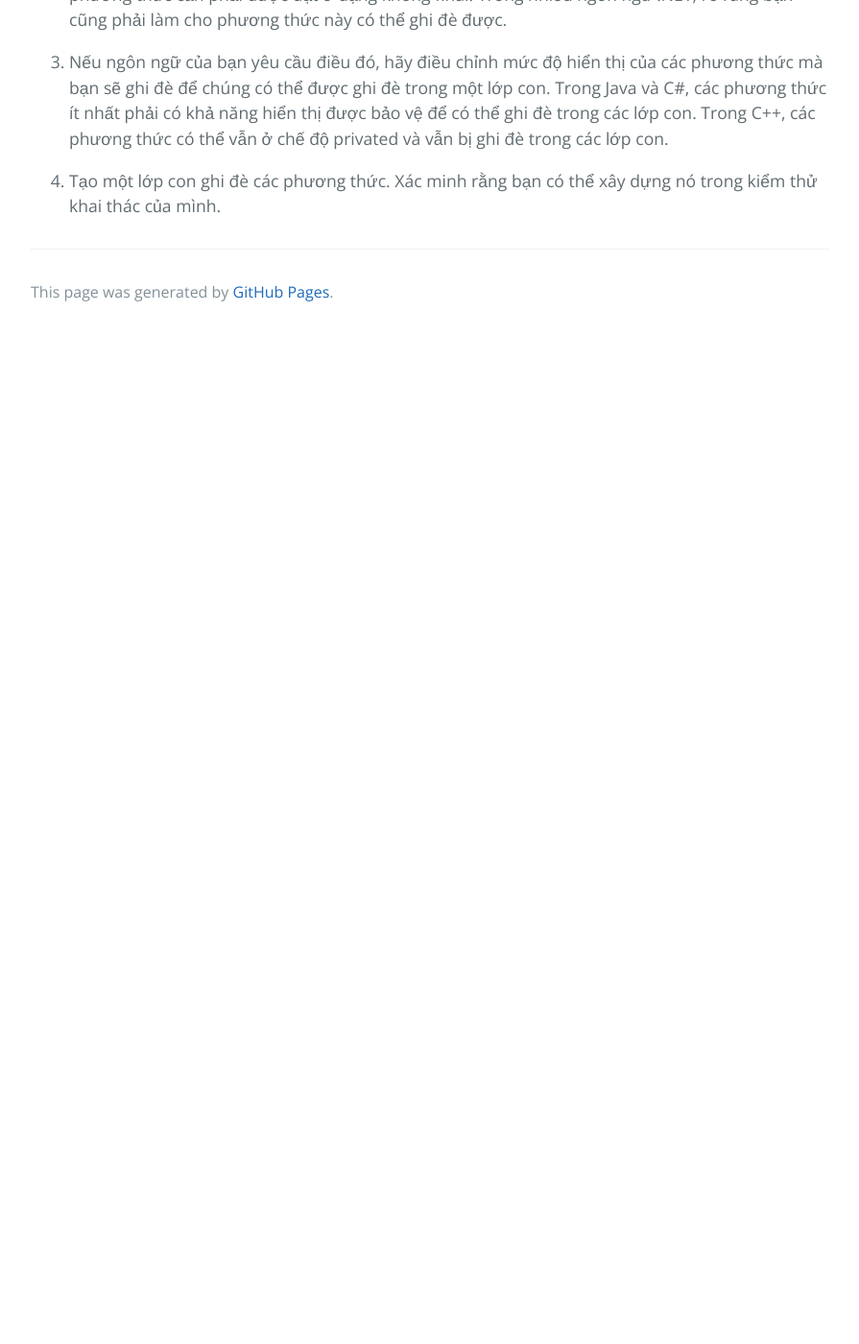
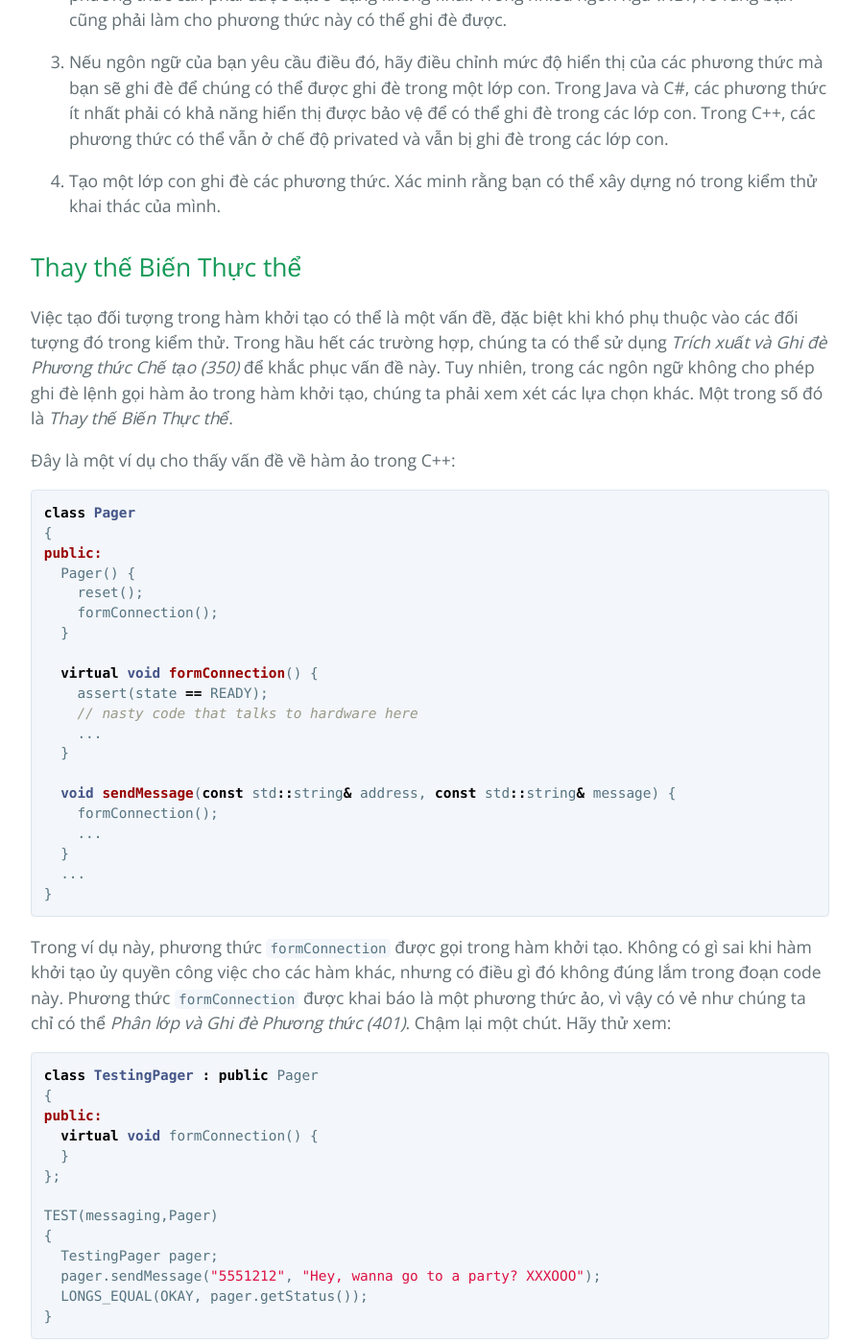
Before and after one commit to HaiBV/haibv.github.io, a Jekyll site: the page built from working-effectively-with-legacy-code/chapter-25-dependency-breaking-techniques.md, in a window 1280 px wide and 1400 px high, scrolled down 72373 px. Shown: the whole window at 96% size, without its empty margins (192-1087 px from the left). Built offline with Jekyll 4.4.1, drawn with Linux system fonts in a browser that asks for light colours; our own code applies the rules of GitHub Pages for plain Markdown files; before the commit the page ends 72721 px from its top, so only the background shows below that; some of the changed text lies outside the part shown.

Commit message:
Book - Working Efectively with Legacy Code - P3 - C25

````diff
--- a/working-effectively-with-legacy-code/chapter-25-dependency-breaking-techniques.md
+++ b/working-effectively-with-legacy-code/chapter-25-dependency-breaking-techniques.md
@@ -2346,3 +2346,82 @@
 3. Nếu ngôn ngữ của bạn yêu cầu điều đó, hãy điều chỉnh mức độ hiển thị của các phương thức mà bạn sẽ ghi đè để chúng có thể được ghi đè trong một lớp con. Trong Java và C#, các phương thức ít nhất phải có khả năng hiển thị được bảo vệ để có thể ghi đè trong các lớp con. Trong C++, các phương thức có thể vẫn ở chế độ privated và vẫn bị ghi đè trong các lớp con.
 
 4. Tạo một lớp con ghi đè các phương thức. Xác minh rằng bạn có thể xây dựng nó trong kiểm thử khai thác của mình.
+
+## Thay thế Biến Thực thể
+
+Việc tạo đối tượng trong hàm khởi tạo có thể là một vấn đề, đặc biệt khi khó phụ thuộc vào các đối tượng đó trong kiểm thử. Trong hầu hết các trường hợp, chúng ta có thể sử dụng _Trích xuất và Ghi đè Phương thức Chế tạo (350)_ để khắc phục vấn đề này. Tuy nhiên, trong các ngôn ngữ không cho phép ghi đè lệnh gọi hàm ảo trong hàm khởi tạo, chúng ta phải xem xét các lựa chọn khác. Một trong số đó là _Thay thế Biến Thực thể_.
+
+Đây là một ví dụ cho thấy vấn đề về hàm ảo trong C++:
+
+```cpp
+class Pager
+{
+public:
+  Pager() {
+    reset();
+    formConnection();
+  }
+
+  virtual void formConnection() {
+    assert(state == READY);
+    // nasty code that talks to hardware here
+    ...
+  }
+
+  void sendMessage(const std::string& address, const std::string& message) {
+    formConnection();
+    ...
+  }
+  ...
+}
+```
+
+Trong ví dụ này, phương thức `formConnection` được gọi trong hàm khởi tạo. Không có gì sai khi hàm khởi tạo ủy quyền công việc cho các hàm khác, nhưng có điều gì đó không đúng lắm trong đoạn code này. Phương thức `formConnection` được khai báo là một phương thức ảo, vì vậy có vẻ như chúng ta chỉ có thể _Phân lớp và Ghi đè Phương thức (401)_. Chậm lại một chút. Hãy thử xem:
+
+```cpp
+class TestingPager : public Pager
+{
+public:
+  virtual void formConnection() {
+  }
+};
+
+TEST(messaging,Pager)
+{
+  TestingPager pager;
+  pager.sendMessage("5551212", "Hey, wanna go to a party? XXXOOO");
+  LONGS_EQUAL(OKAY, pager.getStatus());
+}
+```
+
+Khi ghi đè một hàm ảo trong C++, chúng ta sẽ thay thế hành vi của hàm đó trong các lớp dẫn xuất giống như chúng ta mong đợi, nhưng có một ngoại lệ. Khi lệnh gọi được thực hiện tới một hàm ảo trong hàm khởi tạo, ngôn ngữ sẽ không cho phép ghi đè. Trong ví dụ này, điều này có nghĩa là khi `sendMessage` được gọi, `TestPager::formConnection` sẽ được sử dụng và điều đó thật tuyệt: Chúng ta không thực sự muốn gửi một trang tán tỉnh đến nhà điều hành thông tin, nhưng thật không may, chúng ta đã thực hiện việc đó. Khi chúng tôi xây dựng `TestPager`, `Page::formConnection` đã được gọi trong quá trình khởi tạo vì C++ không cho phép ghi đè trong hàm khởi tạo.
+
+C++ có quy tắc này vì lệnh gọi hàm khởi tạo tới các hàm ảo bị ghi đè có thể không an toàn. Hãy tưởng tượng kịch bản này:
+
+```cpp
+class A
+{
+public:
+  A() {
+    someMethod();
+  }
+
+  virtual void someMethod() {
+  }
+};
+
+class B : public A
+{
+  C *c;
+public:
+  B() {
+    c = new C;
+  }
+
+  virtual void someMethod() {
+    c.doSomething();
+  }
+}
+```
+
+Ở đây chúng ta có `someMethod` của B ghi đè A. Nhưng hãy nhớ thứ tự của các lệnh gọi hàm khởi tạo. Khi chúng ta khởi tạo B, hàm khởi tạo của A được gọi trước B. Vì vậy, hàm khởi tạo của A gọi `someMethod` và `someMethod` bị ghi đè, do đó phương thức trong B được sử dụng. Nó cố gắng gọi `doSomething` trên một tham chiếu kiểu C, nhưng, đoán xem? Nó chưa bao giờ được khởi tạo vì hàm khởi tạo của B chưa được chạy.
````
Also changed, not shown: working-effectively-with-legacy-code/contents.md (+1 -0 lines).
